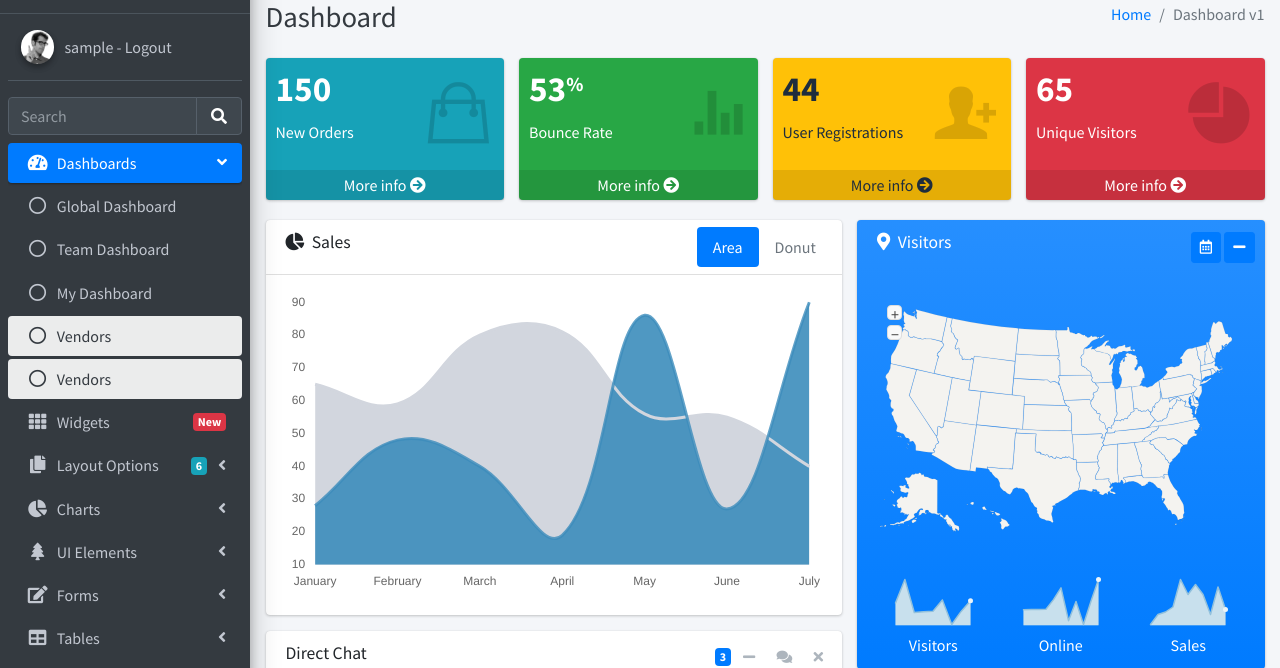
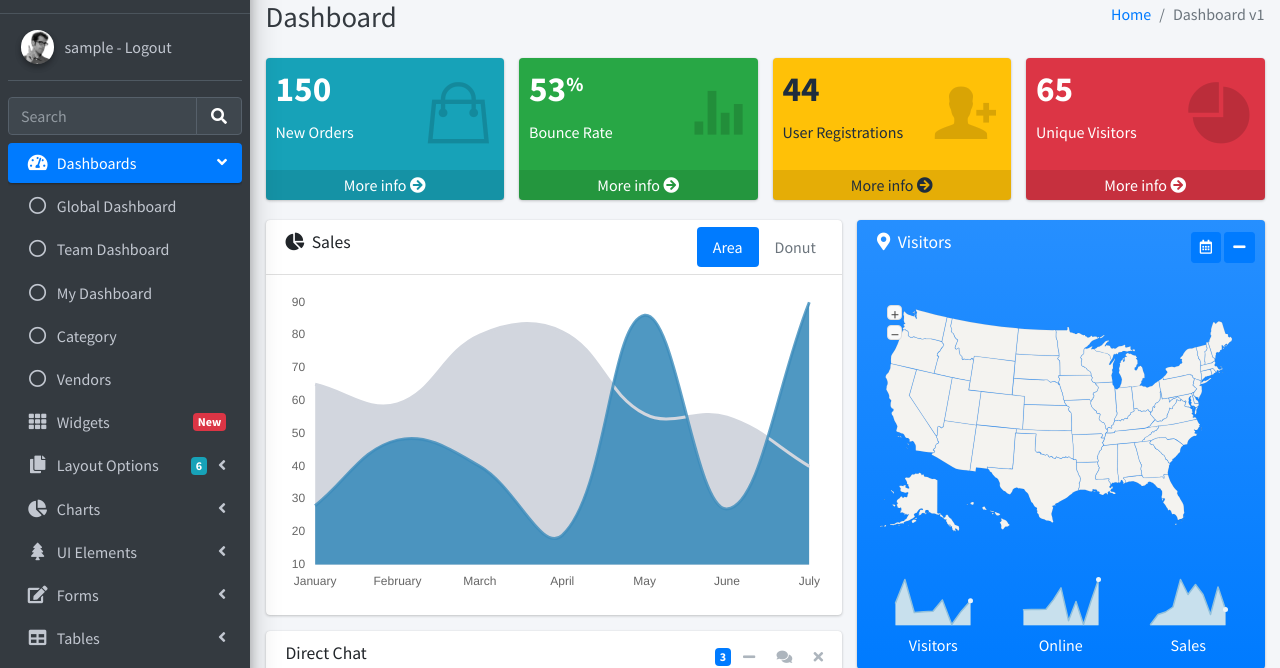
Before and after one commit to lsmiley/django-admilte3, a Django app: page / in a window 1280 px wide. Shown: the part 72-740 px from the top of the page. Run offline with Django 3.2, Linux system fonts and the light colour scheme; the visitor is signed in with stand-in values (Sample User, id 1); style sheets or scripts are compiled from the project's sources; some libraries are stand-ins or nearby versions.

Commit message:
Merge remote-tracking branch 'origin/master'

```diff
--- a/core/templates/includes/sidebar.html
+++ b/core/templates/includes/sidebar.html
@@ -67,14 +67,14 @@
                 </a>
               </li>
               <li class="nav-item">
-                <a href="{% url 'category' %}" class="nav-link active">
+                <a href="{% url 'category' %}" class="nav-link {% if 'category.html' in segment %} active {% endif %}">
                   <i class="far fa-circle nav-icon"></i>
-                  <p>Vendors</p>
+                  <p>Category</p>
                 </a>
               </li>
 
               <li class="nav-item">
-                <a href="{% url 'prodvendor' %}" class="nav-link active">
+                <a href="{% url 'prodvendor' %}" class="nav-link {% if 'prodvendor.html' in segment %} active {% endif %}">
                   <i class="far fa-circle nav-icon"></i>
                   <p>Vendors</p>
                 </a>
```
